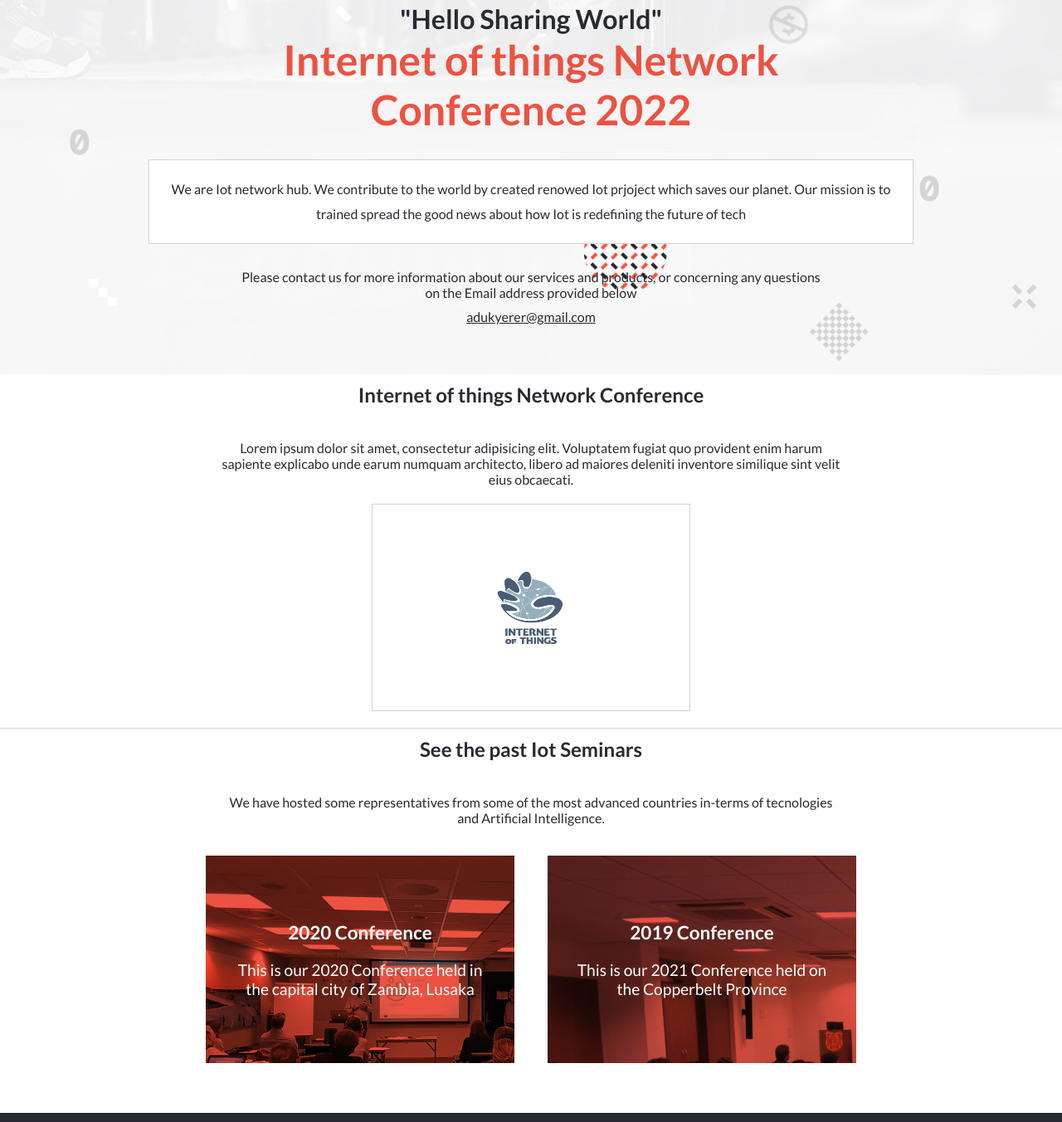
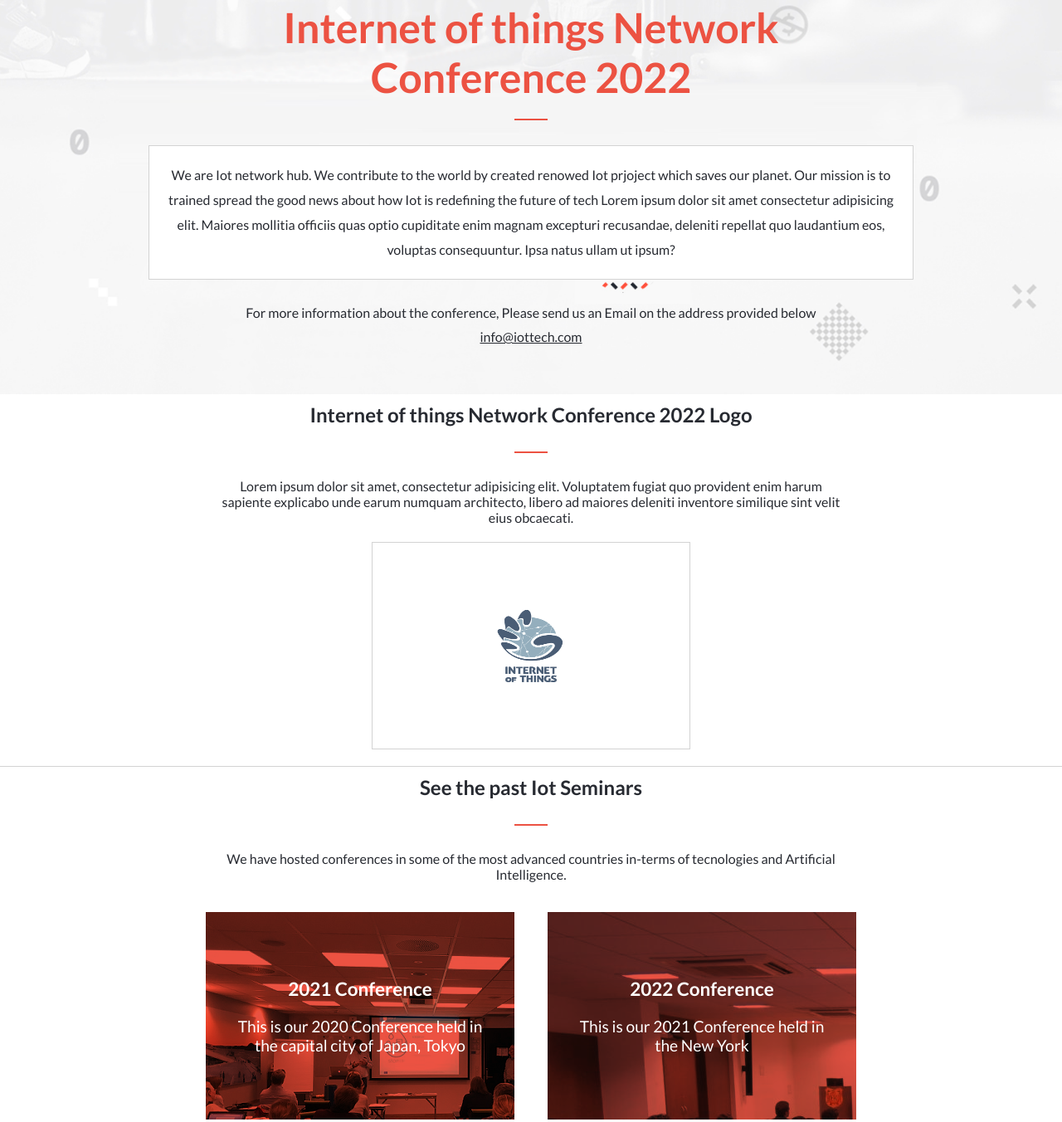
Before and after one commit to assadounto/Final-Capstone1, a website: page aboutpage.html in a window 1280 px wide. Shown: the part 136-1488 px from the top of the page at 83% size. Drawn offline with Linux system fonts and the light colour scheme; a web font is replaced by a local one.

Commit message:
add new section

```diff
--- a/aboutpage.html
+++ b/aboutpage.html
@@ -25,7 +25,7 @@
             <div class="menu" id="menu"></div>
                 <img class="logo" src="img/iot.gif" alt="logo">
                     <ul class="sec-ul"  id="mobile-menu">
-                        <li><i class="fas fa-times close-btn" id="close-btn" >x</i></li>
+                        <li><a class="close-btn" id="close-btn">X</a></li>
                         <li><a href="about.html" class="mobilemenu">About</a></li>
                         <li><a href="index.html" class="mobilemenu">Program</a></li>
                         <li><a href="#" class="mobilemenu">Join</a></li>
@@ -37,21 +37,22 @@
     </header>
     <main class="section1">
         <div class="center-about">
-            <h1 class="top-h1-about">"Hello Sharing World"</h1>
             <h1 class="sec-h1-about">Internet of things Network Conference 2022</h1>
+            <hr class ="line" color="#ec5242"></hr>
                 <p class="page-par-about">
                     We are Iot network hub. We contribute to the world by created renowed Iot prjoject which saves our planet.
             Our mission is to trained spread the good news about how Iot is redefining
-            the future of tech
+            the future of tech Lorem ipsum dolor sit amet consectetur adipisicing elit. Maiores mollitia officiis quas optio cupiditate enim magnam excepturi recusandae, deleniti repellat quo laudantium eos, voluptas consequuntur. Ipsa natus ullam ut ipsum?
                 </p>
                 <p class="contact-us">
-                    Please contact us for more information about our services and products, or concerning any questions on the Email address provided below<br/>
+                    For more information about the conference, Please send us an Email on the address provided below<br/>
                 </p>
-                <a href="mailto:adukyerer@gmail.com" class="email-link">adukyerer@gmail.com</a>
+                <a href="mailto:adukyerer@gmail.com" class="email-link">info@iottech.com</a>
         </div>
     </main>
     <section class="section-2">
-        <h2 class="about-h2">Internet of things Network Conference</h2>
+        <h2 class="about-h2">Internet of things Network Conference 2022 Logo</h2>
+        <hr class ="line" color="#ec5242"></hr>
         <p class="about-par">
             Lorem ipsum dolor sit amet, consectetur adipisicing elit. Voluptatem fugiat quo provident enim harum sapiente explicabo unde earum numquam architecto, libero ad maiores deleniti inventore similique sint velit eius obcaecati.
         </p>
@@ -59,18 +60,20 @@
     </section>
     <section class="section-3">
         <h2 class="about-h2">See the past Iot Seminars</h2>
+        <hr class ="line" color="#ec5242">
+    </hr>
         <p class="about-par">
-            We have hosted some representatives from some of the most advanced countries in-terms of
+            We have hosted conferences in some of the most advanced countries in-terms of
              tecnologies and Artificial Intelligence.
         </p>
         <div class="past-projects">
             <div class="project-1 project">
-                <h3 class="project-heading">2020 Conference</h3>
-                <p class="project-par">This is our 2020 Conference held in the capital city of Zambia, Lusaka </p>
+                <h3 class="project-heading">2021 Conference</h3>
+                <p class="project-par">This is our 2020 Conference held in the capital city of Japan, Tokyo </p>
             </div>
             <div class="project-2 project">
-                <h3 class="project-heading">2019 Conference</h3>
-                <p class="project-par">This is our 2021 Conference held on the Copperbelt Province</p>
+                <h3 class="project-heading">2022 Conference</h3>
+                <p class="project-par">This is our 2021 Conference held in the New York</p>
             </div>
         </div>
     </section>
```
